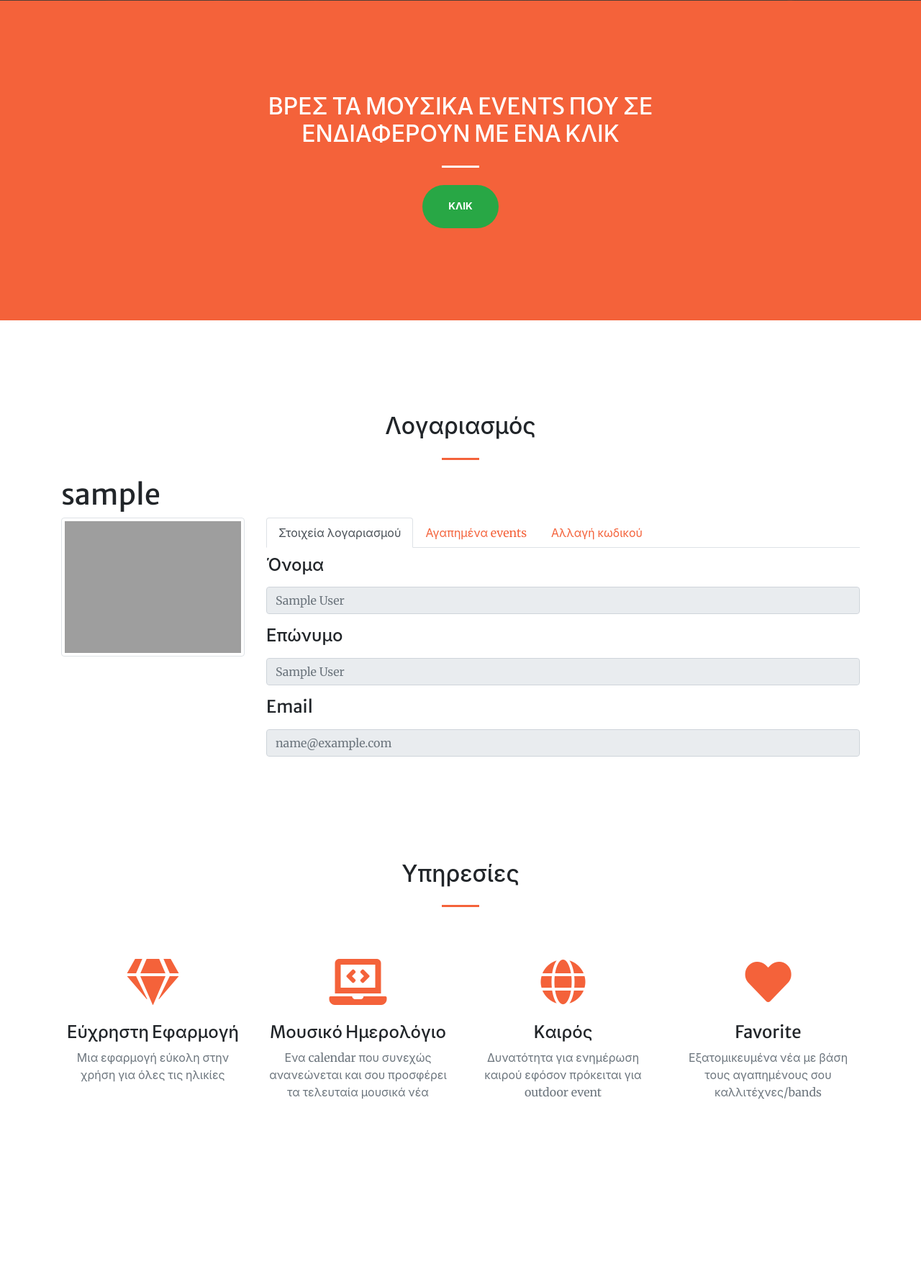
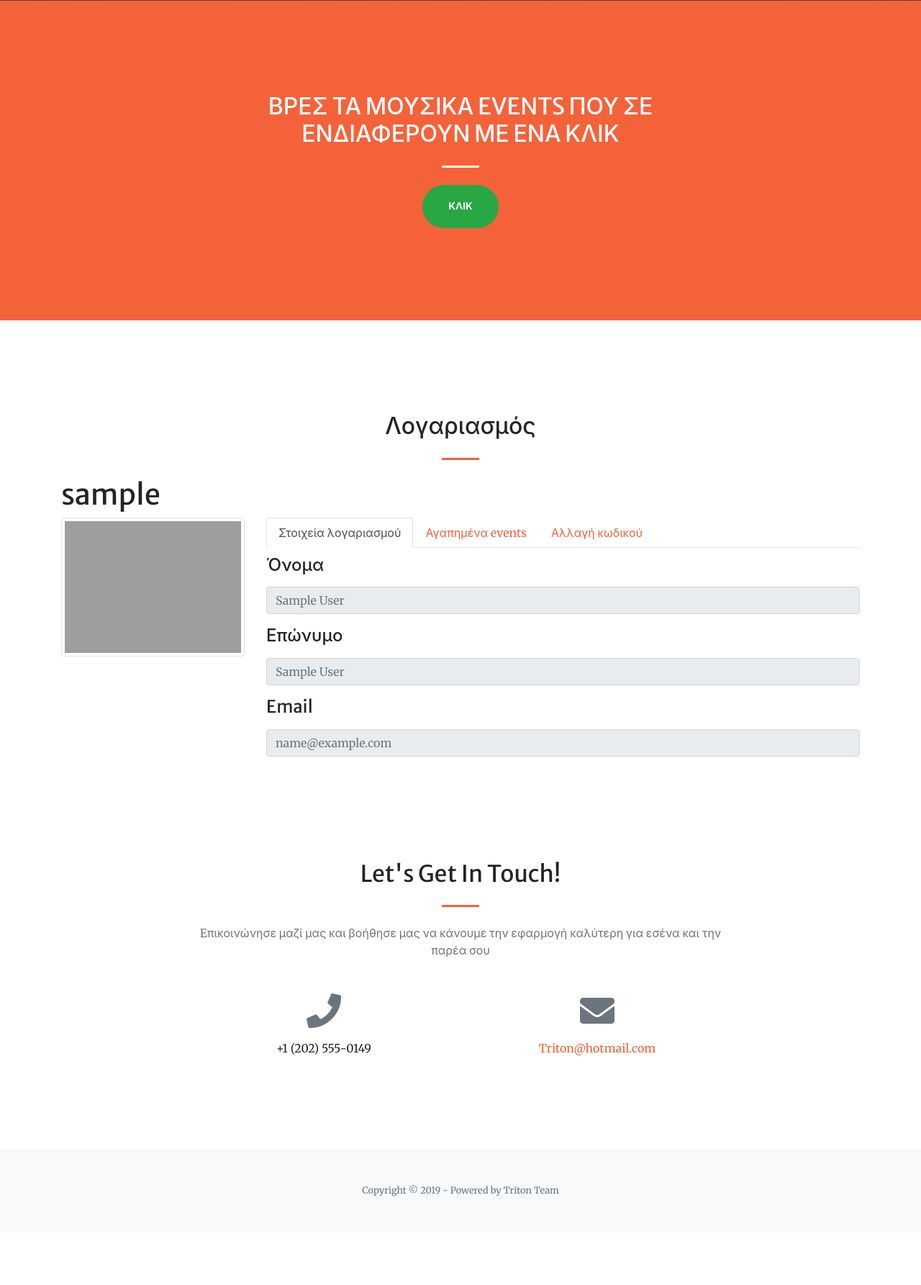
Before and after one commit to iee-ihu-gr-coursem102/WebEng19_group6_Triton, a PHP site: the page made by triton/Main Page-Registered User.php in a window 1280 px wide. Shown: the part 799-2584 px from the top of the page at 72% size. After the commit the page ends 2461 px from the top, so only its background shows below. Run offline with PHP 8.4, Linux system fonts and the light colour scheme; the visitor is signed in with stand-in values (Sample User, id 1); data that the repository does not hold is empty; grey boxes are pictures that could not be loaded.

Commit message:
Layout Update
Minor changes in the layout

```diff
--- a/triton/Main Page-Registered User.php
+++ b/triton/Main Page-Registered User.php
@@ -8,7 +8,7 @@
   <meta name="description" content="">
   <meta name="author" content="">
 
-  <title>Creative - Start Bootstrap Theme</title>
+  <title>Triton Team</title>
 
   <!-- Font Awesome Icons -->
   <link href="vendor/fontawesome-free/css/all.min.css" rel="stylesheet" type="text/css">
@@ -42,9 +42,6 @@
         <ul class="navbar-nav mx-auto">
           <li class="nav-item">
             <a class="nav-link js-scroll-trigger" href="#about">Search</a>
-          </li>
-          <li class="nav-item">
-            <a class="nav-link js-scroll-trigger" href="#services">Υπηρεσίες</a>
           </li>
           <li class="nav-item">
             <a class="nav-link js-scroll-trigger" href="#profile">Λογαριασμός</a>
@@ -189,44 +186,7 @@
     </div><!--/row-->
 </div>
 
-  <!-- Services Section -->
-  <section class="page-section" id="services">
-    <div class="container">
-      <h2 class="text-center mt-0">Υπηρεσίες</h2>
-      <hr class="divider my-4">
-      <div class="row">
-        <div class="col-lg-3 col-md-6 text-center">
-          <div class="mt-5">
-            <i class="fas fa-4x fa-gem text-primary mb-4"></i>
-            <h3 class="h4 mb-2">Εύχρηστη Εφαρμογή</h3>
-            <p class="text-muted mb-0">Μια εφαρμογή εύκολη στην χρήση για όλες τις ηλικίες</p>
-          </div>
-        </div>
-        <div class="col-lg-3 col-md-6 text-center">
-          <div class="mt-5">
-            <i class="fas fa-4x fa-laptop-code text-primary mb-4"></i>
-            <h3 class="h4 mb-2">Mουσικό Ημερολόγιο</h3>
-            <p class="text-muted mb-0">Ενα calendar που συνεχώς ανανεώνεται και σου προσφέρει τα τελευταία μουσικά νέα
-            </p>
-          </div>
-        </div>
-        <div class="col-lg-3 col-md-6 text-center">
-          <div class="mt-5">
-            <i class="fas fa-4x fa-globe text-primary mb-4"></i>
-            <h3 class="h4 mb-2">Kαιρός</h3>
-            <p class="text-muted mb-0">Δυνατότητα για ενημέρωση καιρού εφόσον πρόκειται για outdoor event</p>
-          </div>
-        </div>
-        <div class="col-lg-3 col-md-6 text-center">
-          <div class="mt-5">
-            <i class="fas fa-4x fa-heart text-primary mb-4"></i>
-            <h3 class="h4 mb-2">Favorite</h3>
-            <p class="text-muted mb-0">Εξατομικευμένα νέα με βάση τους αγαπημένους σου καλλιτέχνες/bands</p>
-          </div>
-        </div>
-      </div>
-    </div>
-  </section>
+
 
   <!-- Contact Section -->
   <section class="page-section" id="contact">
--- a/triton/Main Page-Unregistered User.php
+++ b/triton/Main Page-Unregistered User.php
@@ -8,7 +8,7 @@
   <meta name="description" content="">
   <meta name="author" content="">
 
-  <title>Creative - Start Bootstrap Theme</title>
+  <title>Triton Team</title>
 
   <!-- Font Awesome Icons -->
   <link href="vendor/fontawesome-free/css/all.min.css" rel="stylesheet" type="text/css">
@@ -163,8 +163,8 @@
         <div class="col-lg-3 col-md-6 text-center">
           <div class="mt-5">
             <i class="fas fa-4x fa-laptop-code text-primary mb-4"></i>
-            <h3 class="h4 mb-2">Mουσικό Ημερολόγιο</h3>
-            <p class="text-muted mb-0">Ενα calendar που συνεχώς ανανεώνεται και σου προσφέρει τα τελευταία μουσικά νέα
+            <h3 class="h4 mb-2">Aνερχόμενα Events</h3>
+            <p class="text-muted mb-0">Mε κάθε αναζήτηση εμφάνιση ανερχόμενων μουσικών events στην πόλη της Θεσσαλονίκης
             </p>
           </div>
         </div>
```
